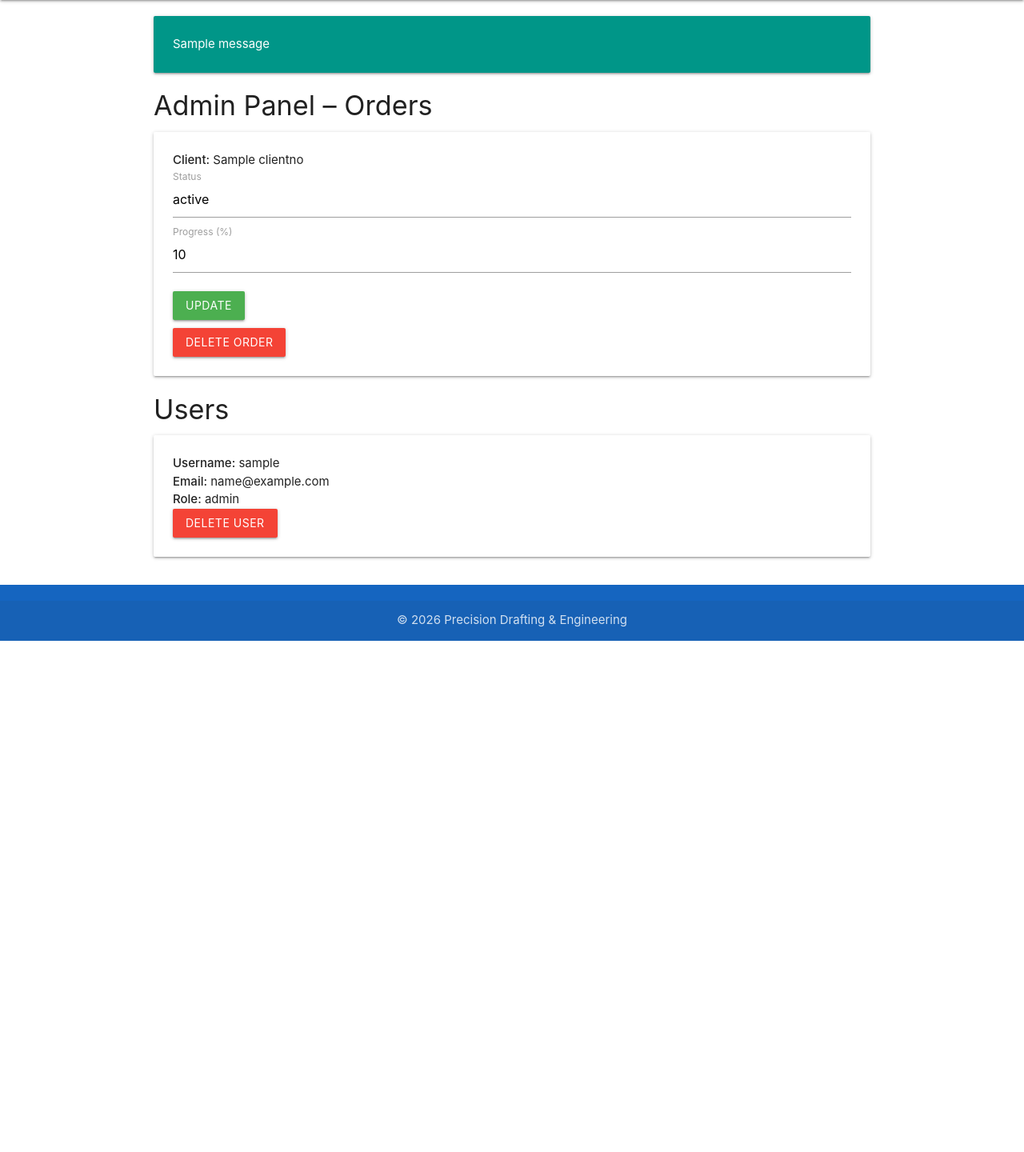
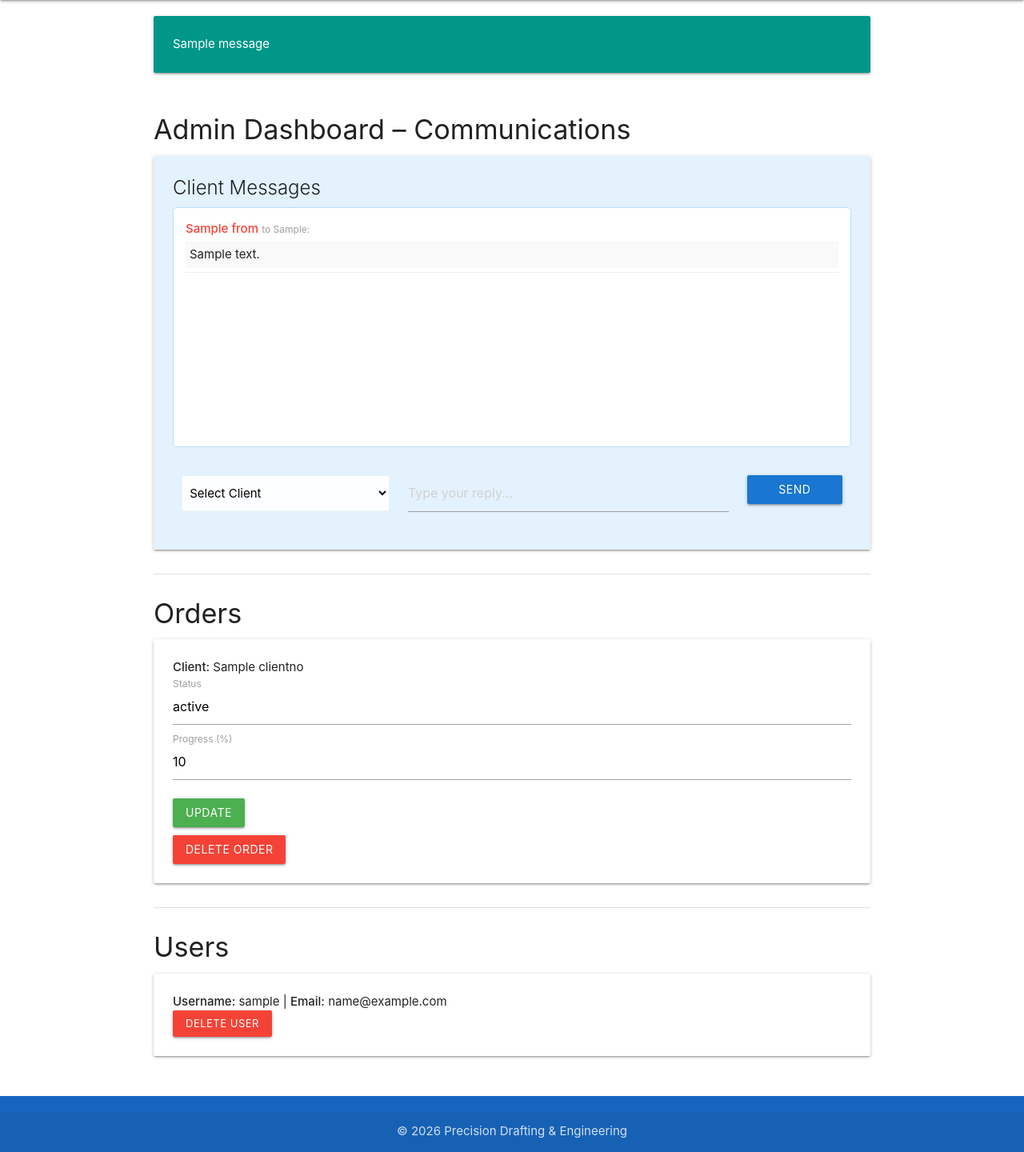
Before and after one commit to Robertas-Cyberattack/MP3, a Flask app: page /admin in a window 1280 px wide. Shown: the part 72-1512 px from the top of the page at 80% size. Before the commit the page ends 873 px from the top, so only its background shows below. Run offline with Flask 3, Linux system fonts and the light colour scheme; the visitor is signed in with stand-in values (Sample User, id 1); one stand-in notice (Sample message) is shown; a database or web service that is not in the repository returns one stand-in record (values such as "Sample title"); some libraries are stand-ins or nearby versions.

Commit message:
Admin able to see client messages

```diff
--- a/templates/admin.html
+++ b/templates/admin.html
@@ -1,97 +1,92 @@
 {% extends "base.html" %}
-
 {% block content %}
 
+<div class="section">
+    <h4>Admin Dashboard – Communications</h4>
 
+    <div class="card blue lighten-5">
+        <div class="card-content">
+            <span class="card-title">Client Messages</span>
+            <div id="chat-window" style="height: 300px; overflow-y: auto; background: white; padding: 15px; border: 1px solid #bbdefb; border-radius: 5px; margin-bottom: 20px;">
+                {% for msg in messages %}
+                    <div style="margin-bottom: 10px; border-bottom: 1px solid #eee;">
+                        <span class="{% if msg['from'] == session['user'] %}blue-text{% else %}red-text{% endif %}">
+                            <strong>{{ msg['from'] }}</strong>
+                        </span>
+                        <span class="grey-text" style="font-size: 0.8rem;"> to {{ msg['to'] }}:</span>
+                        <p style="margin: 5px 0; padding: 5px; background: #f9f9f9;">{{ msg.text }}</p>
+                    </div>
+                {% else %}
+                    <p class="grey-text center">No messages found in database.</p>
+                {% endfor %}
+            </div>
 
-<h4>Admin Panel – Orders</h4>
+            <form method="POST" action="{{ url_for('send_message') }}">
+                <div class="row" style="margin-bottom: 0;">
+                    <div class="input-field col s12 m4">
+                        <select name="to" required class="browser-default" style="display: block !important;">
+                            <option value="" disabled selected>Select Client</option>
+                            {% for user in users %}
+                                <option value="{{ user.username }}">{{ user.username }}</option>
+                            {% endfor %}
+                            <option value="all_clients">ALL CLIENTS</option>
+                        </select>
+                    </div>
+                    <div class="input-field col s12 m6">
+                        <input type="text" name="text" placeholder="Type your reply..." required>
+                    </div>
+                    <div class="input-field col s12 m2">
+                        <button class="btn blue darken-2 col s12">Send</button>
+                    </div>
+                </div>
+            </form>
+        </div>
+    </div>
 
+    <div class="divider" style="margin: 30px 0;"></div>
 
+    <h4>Orders</h4>
+    {% for order in orders %}
+    <div class="card">
+        <div class="card-content">
+            <p><strong>Client:</strong> {{ order.clientno }}</p>
+            <form method="POST" action="{{ url_for('update_order', order_id=order._id) }}">
+                <div class="input-field">
+                    <input type="text" name="status" value="{{ order.status }}">
+                    <label class="active">Status</label>
+                </div>
+                <div class="input-field">
+                    <input type="number" name="progress" min="0" max="100" value="{{ order.progress }}">
+                    <label class="active">Progress (%)</label>
+                </div>
+                <button class="btn green">Update</button>
+            </form>
+            <form method="POST" action="{{ url_for('admin_delete_order', order_id=order._id) }}" style="margin-top: 10px;">
+                <button class="btn red">Delete Order</button>
+            </form>
+        </div>
+    </div>
+    {% endfor %}
 
-{% for order in orders %}
+    <div class="divider" style="margin: 30px 0;"></div>
 
-<div class="card">
-
-  <div class="card-content">
-
-    <p><strong>Client:</strong> {{ order.clientno }}</p> <!-- clientno, ne client -->
-
-
-
-    <form method="POST" action="{{ url_for('update_order', order_id=order._id) }}">
-
-      <div class="input-field">
-
-        <input type="text" name="status" value="{{ order.status }}">
-
-        <label class="active">Status</label>
-
-      </div>
-
-
-
-      <div class="input-field">
-
-        <input type="number" name="progress" min="0" max="100" value="{{ order.progress }}">
-
-        <label class="active">Progress (%)</label>
-
-      </div>
-
-
-
-      <button class="btn green">Update</button>
-
-    </form>
-
-
-
-    <form method="POST" action="{{ url_for('admin_delete_order', order_id=order._id) }}" style="margin-top: 10px;">
-
-      <button class="btn red">Delete Order</button>
-
-    </form>
-
-  </div>
-
+    <h4>Users</h4>
+    {% for user in users %}
+    <div class="card">
+        <div class="card-content">
+            <p><strong>Username:</strong> {{ user.username }} | <strong>Email:</strong> {{ user.email }}</p>
+            {% if user.role != "admin" %}
+            <form method="POST" action="{{ url_for('admin_delete_user', user_id=user._id) }}">
+                <button class="btn-small red">Delete User</button>
+            </form>
+            {% endif %}
+        </div>
+    </div>
+    {% endfor %}
 </div>
 
-{% endfor %}
-
-
-
-<h4>Users</h4>
-
-{% for user in users %}
-
-<div class="card">
-
-  <div class="card-content">
-
-    <p><strong>Username:</strong> {{ user.username }}</p>
-
-    <p><strong>Email:</strong> {{ user.email }}</p>
-
-    <p><strong>Role:</strong> {{ user.role }}</p>
-
-
-
-    {% if user.role != "admin" %}
-
-    <form method="POST" action="{{ url_for('admin_delete_user', user_id=user._id) }}">
-
-      <button class="btn red">Delete User</button>
-
-    </form>
-
-    {% endif %}
-
-  </div>
-
-</div>
-
-{% endfor %}
-
-
-
+<script>
+    var objDiv = document.getElementById("chat-window");
+    if(objDiv) objDiv.scrollTop = objDiv.scrollHeight;
+</script>
 {% endblock %}
```
